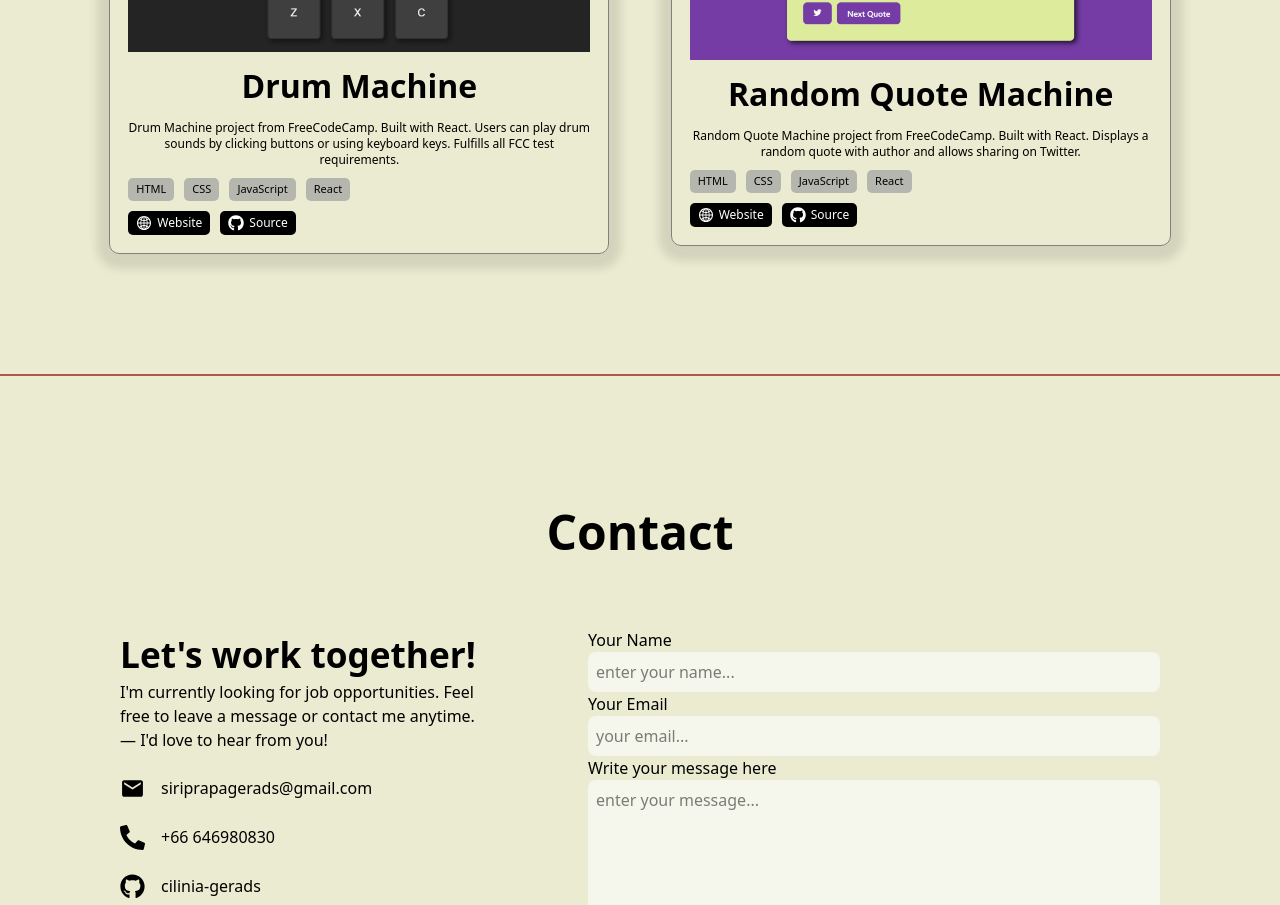
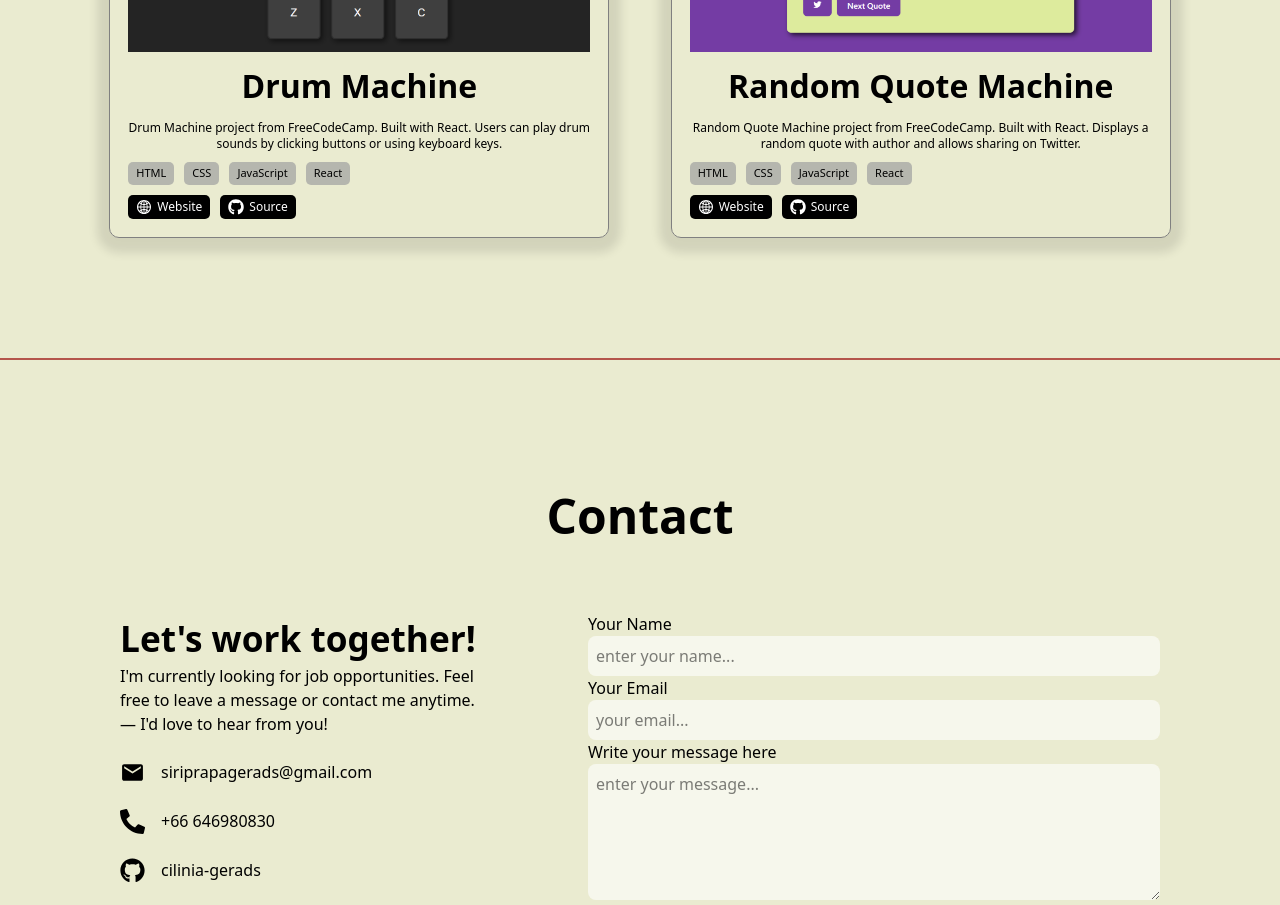
Before and after one commit to cilinia-gerads/MyPortfolio, a React (Vite) app: page / in a window 1280 px wide. Shown: the part 3000-3905 px from the top of the page. Built offline with nearby package versions, Linux system fonts and the light colour scheme.

Commit message:
Update all_project.js

```diff
--- a/src/components/assets/all_project.js
+++ b/src/components/assets/all_project.js
@@ -45,7 +45,7 @@ const all_project = [
     {
         no: 5,
         name: "Drum Machine",
-        description: "Drum Machine project from FreeCodeCamp. Built with React. Users can play drum sounds by clicking buttons or using keyboard keys. Fulfills all FCC test requirements.",
+        description: "Drum Machine project from FreeCodeCamp. Built with React. Users can play drum sounds by clicking buttons or using keyboard keys.",
         img: DrumMachine,
         saucecode: "https://github.com/cilinia-gerads/FCC-Drum-Machine",
         livedemo: "https://freecodecampdrummachine.netlify.app/",
```
